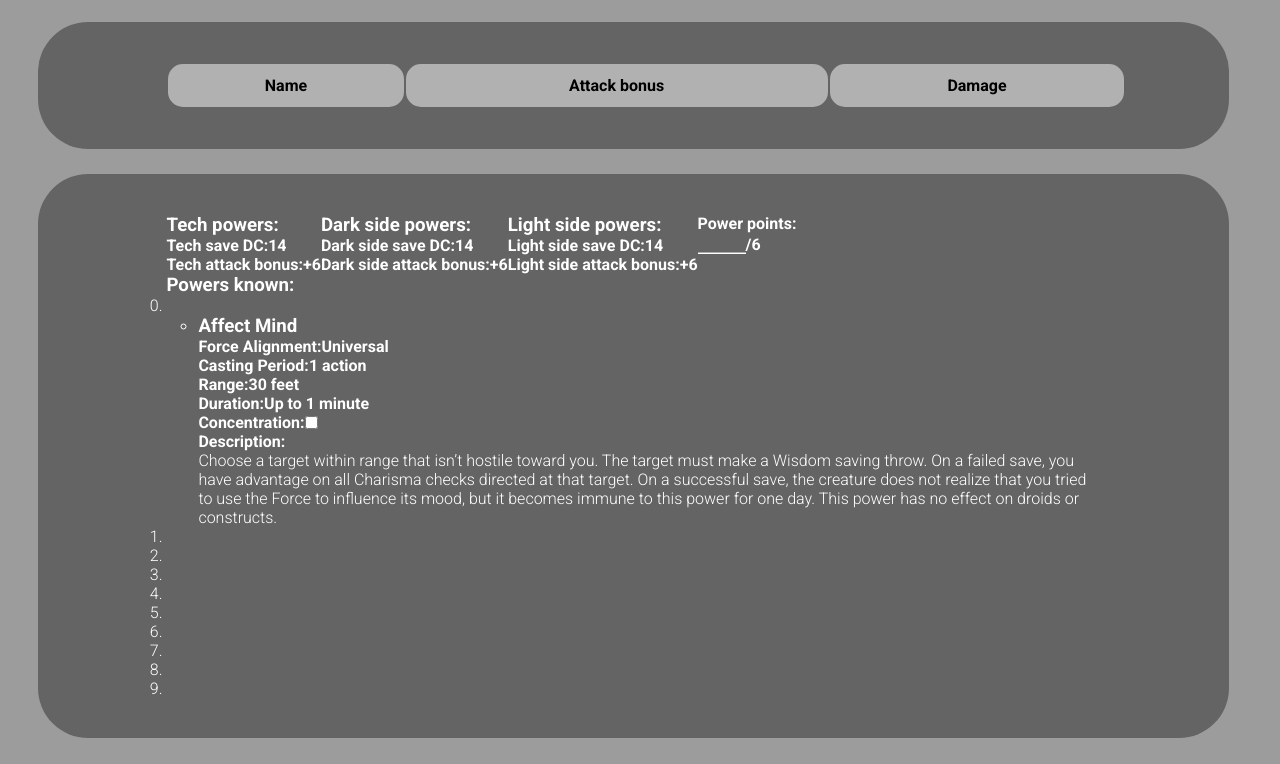
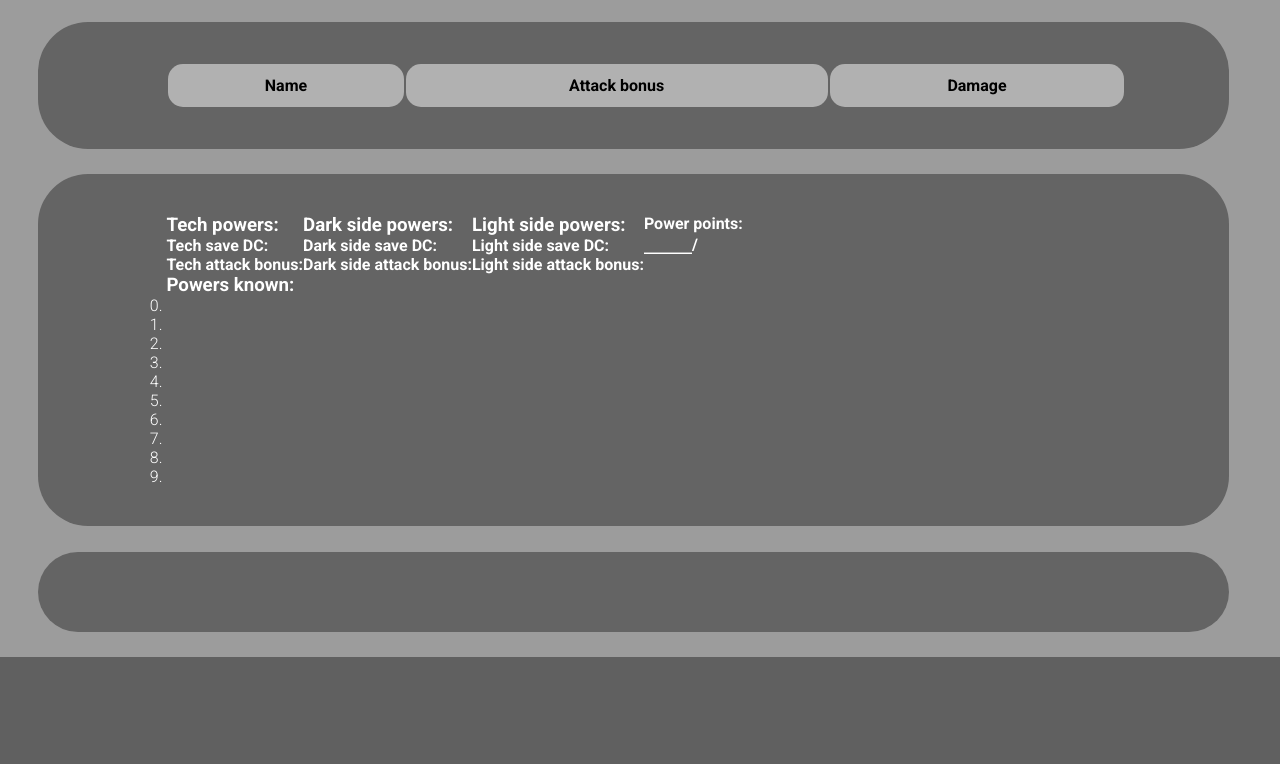
Before and after one commit to pjlapinski/SW5e-Char-Sheets, a Flask app: page /char-sheet/1 in a window 1280 px wide. Shown: the part 2726-3490 px from the top of the page. After the commit the page ends 3383 px from the top, so only its background shows below. Run offline with Flask 2, Linux system fonts and the light colour scheme.

Commit message:
added notes section

```diff
--- a/static/ts/char-sheet-script.ts
+++ b/static/ts/char-sheet-script.ts
@@ -145,6 +145,9 @@ const currentPowerPoints: HTMLInputElement = <HTMLInputElement>(
 )
 const maxPowerPoints: HTMLElement = document.getElementById('max-power-points')
 // #endregion
+// #region notes elements
+const notes: HTMLElement = document.getElementById('notes')
+// #endregion
 
 /**
  * Updates ALL fields of the html file.
@@ -239,6 +242,7 @@ function updateHTML(): void {
   lightSideAttackBonus.innerText =
     lightAtk >= 0 ? `+${lightAtk}` : String(lightAtk)
   for (let i = 0; i <= 9; i++) fillPowersHTML(i)
+  notes.innerText = characterSheet.notes
 }
 
 function getPowerSaveDC(type: string): number {
--- a/templates/dummy.html
+++ b/templates/dummy.html
@@ -499,11 +499,11 @@ by proper Flask generated page. -->
         <h3 class="label">Tech powers:</h3>
         <div class="powers-header__element__single-line">
           <h4 class="label">Tech save DC:</h4>
-          <h4 id="tech-save-dc">14</h4>
+          <h4 id="tech-save-dc"></h4>
         </div>
         <div class="powers-header__element__single-line">
           <h4 class="label">Tech attack bonus:</h4>
-          <h4 id="tech-attack-bonus">+6</h4>
+          <h4 id="tech-attack-bonus"></h4>
         </div>
       </div>
 
@@ -511,11 +511,11 @@ by proper Flask generated page. -->
         <h3 class="label">Dark side powers:</h3>
         <div class="powers-header__element__single-line">
           <h4 class="label">Dark side save DC:</h4>
-          <h4 id="dark-side-save-dc">14</h4>
+          <h4 id="dark-side-save-dc"></h4>
         </div>
         <div class="powers-header__element__single-line">
           <h4 class="label">Dark side attack bonus:</h4>
-          <h4 id="dark-side-attack-bonus">+6</h4>
+          <h4 id="dark-side-attack-bonus"></h4>
         </div>
       </div>
 
@@ -523,11 +523,11 @@ by proper Flask generated page. -->
         <h3 class="label">Light side powers:</h3>
         <div class="powers-header__element__single-line">
           <h4 class="label">Light side save DC:</h4>
-          <h4 id="light-side-save-dc">14</h4>
+          <h4 id="light-side-save-dc"></h4>
         </div>
         <div class="powers-header__element__single-line">
           <h4 class="label">Light side attack bonus:</h4>
-          <h4 id="light-side-attack-bonus">+6</h4>
+          <h4 id="light-side-attack-bonus"></h4>
         </div>
       </div>
 
@@ -540,7 +540,7 @@ by proper Flask generated page. -->
             class="underlined-input__number"
           />
           <h4 class="slash-separator">/</h4>
-          <h4 class="label" id="max-power-points">6</h4>
+          <h4 class="label" id="max-power-points"></h4>
         </div>
       </div>
     </div>
@@ -550,41 +550,6 @@ by proper Flask generated page. -->
       <ol class="powers-list-power-levels" start="0">
         <li id="powers__at-will">
           <br />
-          <ul>
-            <li class="power">
-              <h3 class="label">Affect Mind</h3>
-              <div class="power__single-line">
-                <h4 class="label">Force Alignment:</h4>
-                <h4 class="label">Universal</h4>
-              </div>
-              <div class="power__single-line">
-                <h4 class="label">Casting Period:</h4>
-                <h4 class="label">1 action</h4>
-              </div>
-              <div class="power__single-line">
-                <h4 class="label">Range:</h4>
-                <h4 class="label">30 feet</h4>
-              </div>
-              <div class="power__single-line">
-                <h4 class="label">Duration:</h4>
-                <h4 class="label">Up to 1 minute</h4>
-              </div>
-              <div class="power__single-line">
-                <h4 class="label">Concentration:</h4>
-                <input type="checkbox" />
-              </div>
-              <h4 class="label">Description:</h4>
-              <p>
-                Choose a target within range that isn’t hostile toward you. The
-                target must make a Wisdom saving throw. On a failed save, you
-                have advantage on all Charisma checks directed at that target.
-                On a successful save, the creature does not realize that you
-                tried to use the Force to influence its mood, but it becomes
-                immune to this power for one day. This power has no effect on
-                droids or constructs.
-              </p>
-            </li>
-          </ul>
         </li>
         <li id="powers__level-1">
           <br />
@@ -616,6 +581,9 @@ by proper Flask generated page. -->
       </ol>
     </div>
   </div>
+  <div class="notes-section sheet-section">
+    <p id="notes"></p>
+  </div>
 </div>
 <script>
   // this is only done so that typescript has no problem with using a variable
```
